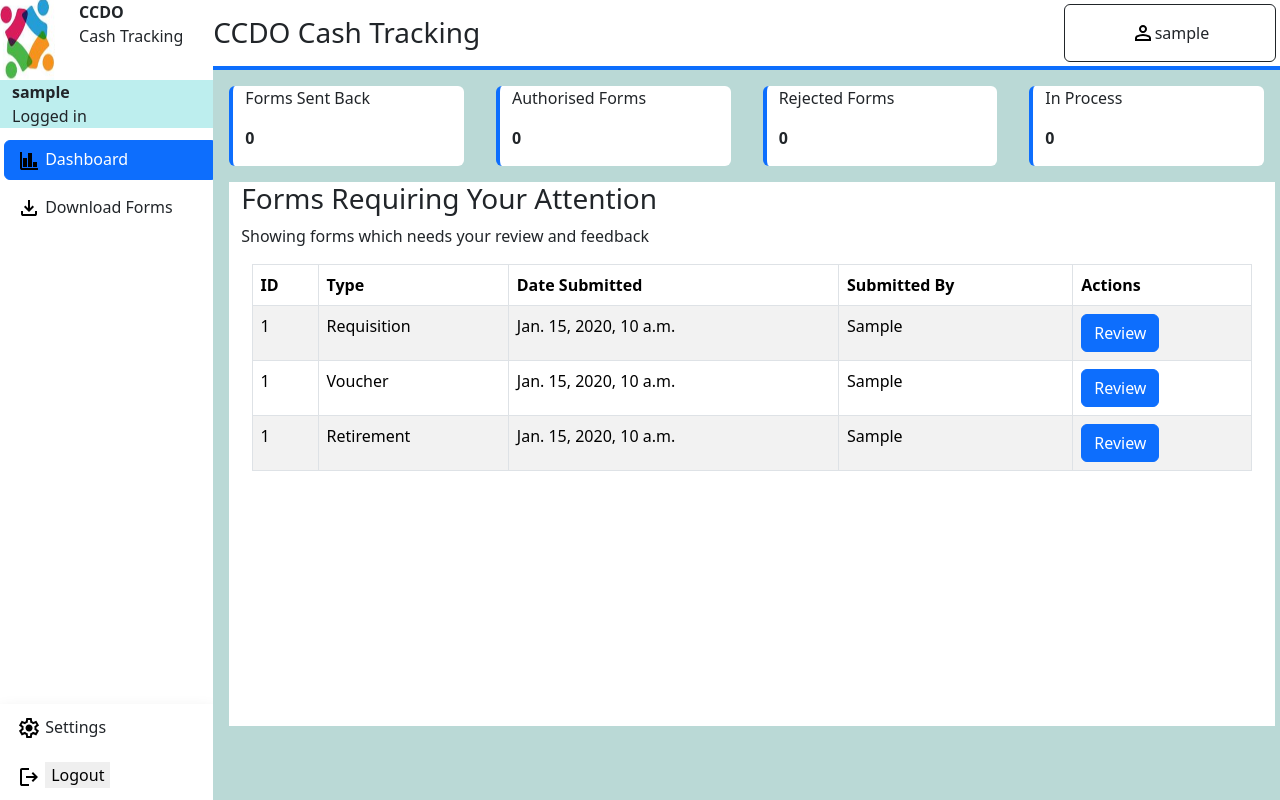
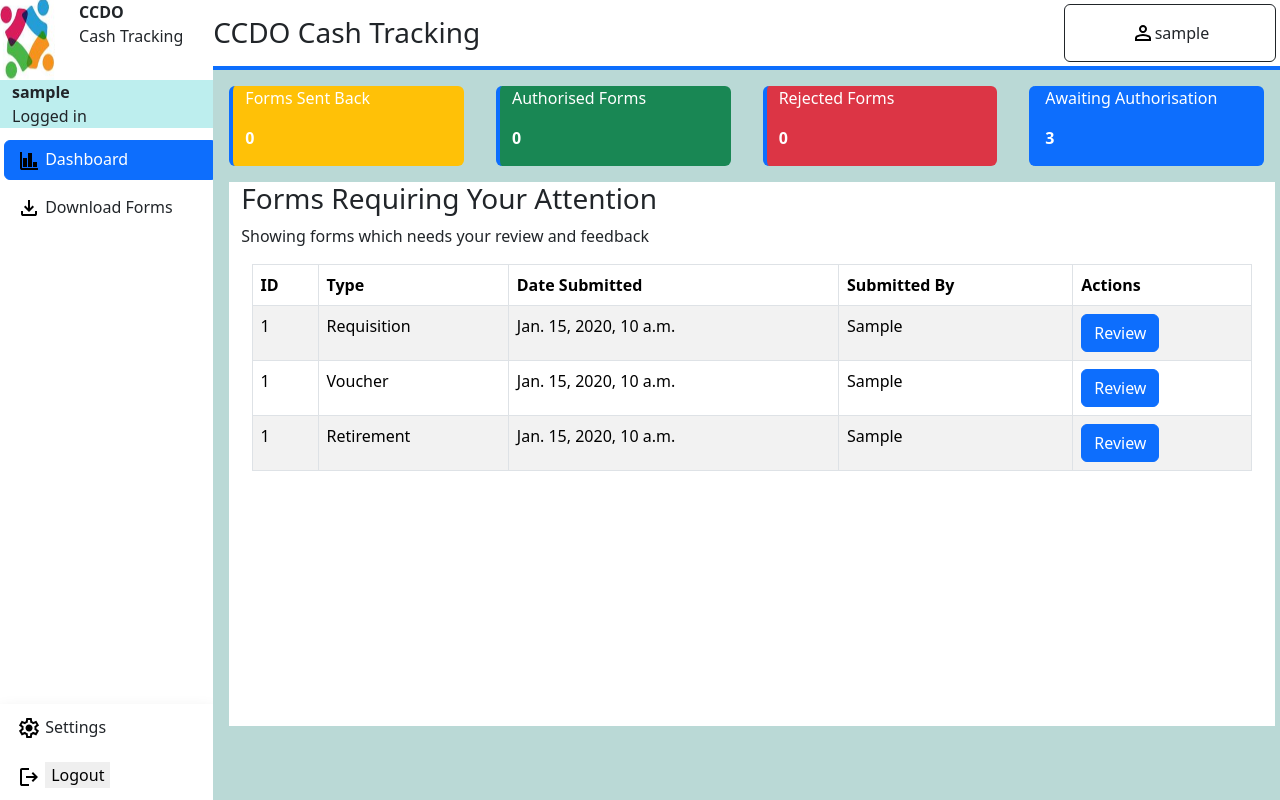
Before and after one commit to FrezerMakina/CashTrackingSystem, a Django app: page /dashboard/ in a window 1280 px wide. Run offline with Django 5.2, Linux system fonts and the light colour scheme; a user stored in the database is signed in; tables that the repository leaves empty hold one stand-in row (values such as "Sample post"); some libraries are stand-ins or nearby versions.

Commit message:
Dashboard for other staff members  shows metrics from the db now

```diff
--- a/CashTracker/models.py
+++ b/CashTracker/models.py
@@ -21,7 +21,7 @@ class Staff(AbstractUser):
 class Requisition(models.Model):
     ID = models.CharField(primary_key=True, max_length=10)
     date = models.DateTimeField(auto_now_add=True, null=False)
-    status = models.CharField(null=False, max_length=10, default="SUBMITTED")
+    status = models.CharField(null=False, max_length=50, default="SUBMITTED")
     staffid = models.CharField(models.ForeignKey(Staff, on_delete=models.DO_NOTHING), null=True, default="frezer")
     activityname = models.CharField(max_length=50, null=False)
     projectname = models.CharField(max_length=50, null=False)
@@ -53,7 +53,7 @@ class Voucher(models.Model):
     ID = models.AutoField(primary_key=True)
     requisitionid = models.ForeignKey(Requisition, on_delete=models.CASCADE, max_length=20)
     # staffid = models.ForeignKey(Staff, on_delete=models.DO_NOTHING)
-    status = models.CharField(null=False, max_length=10, default="SUBMITTED")
+    status = models.CharField(null=False, max_length=50, default="SUBMITTED")
     purpose = models.CharField(max_length=200, null=False)
     date = models.DateTimeField(auto_now_add=True, null=False, blank=False)
     createdby = models.CharField(max_length=50, null=False)
@@ -66,7 +66,7 @@ class Retirement(models.Model):
     ID = models.AutoField(primary_key=True)
     requisitionid = models.ForeignKey(Requisition, on_delete=models.CASCADE)
     voucherid = models.ForeignKey(Voucher, on_delete=models.CASCADE)
-    status = models.CharField(null=False, max_length=10, default="SUBMITTED")
+    status = models.CharField(null=False, max_length=50, default="SUBMITTED")
     date = models.DateTimeField(auto_now_add=True, null=False, blank=False)
     createdby = models.CharField(max_length=50, null=False)
 
--- a/CashTracker/views.py
+++ b/CashTracker/views.py
@@ -28,6 +28,75 @@ class RegisterView(CreateView):
 class DashboardView(LoginRequiredMixin, View):
     template_name = "CashTracker/dashboard.html"
     def get(self, request, *args, **kwargs):
+        req_completed = Requisition.objects.filter(status="Authorised", createdby=request.user.get_username()).count()
+        voucher_completed = Voucher.objects.filter(status="Authorised", createdby=request.user.get_username()).count()
+        ret_completed = Retirement.objects.filter(status="Authorised", createdby=request.user.get_username()).count()
+        completed_count = req_completed + voucher_completed + ret_completed
+
+        user_req_back = Requisition.objects.filter(status__in=['Sent Back by Finance Officer', 'Sent Back by Programs Manager', 'Sent Back by ED'], createdby=request.user.get_username()).count()
+        user_voucher_back = Voucher.objects.filter(status__in=['Sent Back by Finance Officer', 'Sent Back by Programs Manager', 'Sent Back by ED'], createdby=request.user.get_username()).count()
+        user_ret_back = Retirement.objects.filter(status__in=['Sent Back by Finance Officer', 'Sent Back by Programs Manager', 'Sent Back by ED'], createdby=request.user.get_username()).count()
+        user_back_count = user_req_back + user_voucher_back + user_ret_back
+
+        user_req_rej = Requisition.objects.filter(status__in=['Rejected by Finance Officer', 'Rejected by Programs Manager', 'Rejected by ED'], createdby=request.user.get_username()).count()
+        user_voucher_rej = Voucher.objects.filter(status__in=['Rejected by Finance Officer', 'Rejected by Programs Manager', 'Rejected by ED'], createdby=request.user.get_username()).count()
+        user_ret_rej = Retirement.objects.filter(status__in=['Rejected by Finance Officer', 'Rejected by Programs Manager', 'Rejected by ED'], createdby=request.user.get_username()).count()
+        user_rej_count = user_req_rej + user_voucher_rej + user_ret_rej
+
+        user_req_process = Requisition.objects.filter(createdby=request.user.get_username()).exclude(status__in=['Authorised', 'Sent Back by Finance Officer', 'Sent Back by Programs Manager', 'Sent Back by ED', 'Rejected by Finance Officer', 'Rejected by Programs Manager', 'Rejected by ED']).count()
+        user_voucher_process = Voucher.objects.filter(createdby=request.user.get_username()).exclude(status__in=['Authorised', 'Sent Back by Finance Officer', 'Sent Back by Programs Manager', 'Sent Back by ED', 'Rejected by Finance Officer', 'Rejected by Programs Manager', 'Rejected by ED']).count()
+        user_ret_process = Retirement.objects.filter(createdby=request.user.get_username()).exclude(status__in=['Authorised', 'Sent Back by Finance Officer', 'Sent Back by Programs Manager', 'Sent Back by ED', 'Rejected by Finance Officer', 'Rejected by Programs Manager', 'Rejected by ED']).count()
+        user_process_count = user_req_process + user_voucher_process + user_ret_process
+
+        req_submitted = Requisition.objects.filter(status="SUBMIITED").count()
+        voucher_submitted = Voucher.objects.filter(status="SUBMITTED").count()
+        ret_submitted = Retirement.objects.filter(status="SUBMITTED").count()
+        submitted_count = req_submitted + voucher_submitted + ret_submitted
+
+        req_reviewed = Requisition.objects.filter(status="Reviewed").count()
+        voucher_reviewed = Voucher.objects.filter(status="Reviewed").count()
+        ret_reviewed = Retirement.objects.filter(status="Reviewed").count()
+        reviewed_count = req_reviewed + voucher_reviewed + ret_reviewed
+
+        req_approved = Requisition.objects.filter(status="Approved").count()
+        voucher_approved = Voucher.objects.filter(status="Approved").count()
+        ret_approved = Retirement.objects.filter(status="Approved").count()
+        approved_count = req_approved + voucher_approved + ret_approved
+
+        req_authorised = Requisition.objects.filter(status="Authorised").count()
+        voucher_authorised = Voucher.objects.filter(status="Authorised").count()
+        ret_authorised = Retirement.objects.filter(status="Authorised").count()
+        authorised_count = req_authorised + voucher_authorised + ret_authorised
+
+        req_back_fin = Requisition.objects.filter(status="Sent Back by Finance Officer").count()
+        voucher_back_fin = Voucher.objects.filter(status="Sent Back by Finance Officer").count()
+        ret_back_fin = Retirement.objects.filter(status="Sent Back by Finance Officer").count()
+        back_fin_count = req_back_fin + voucher_back_fin + ret_back_fin
+
+        req_back_programs = Requisition.objects.filter(status="Sent Back by Programs Manager").count()
+        voucher_back_programs = Voucher.objects.filter(status="Sent Back by Programs Manager").count()
+        ret_back_programs = Retirement.objects.filter(status="Sent Back by Programs Manager").count()
+        back_programs_count = req_back_programs + voucher_back_programs + ret_back_programs
+
+        req_back_ed = Requisition.objects.filter(status="Sent Back by ED").count()
+        voucher_back_ed = Voucher.objects.filter(status="Sent Back by ED").count()
+        ret_back_ed = Retirement.objects.filter(status="Sent Back by ED").count()
+        back_ed_count = req_back_ed + voucher_back_ed + ret_back_ed
+
+        req_rej_fin = Requisition.objects.filter(status="Rejected by Finance Officer").count()
+        voucher_rej_fin = Voucher.objects.filter(status="Rejected by Finance Officer").count()
+        ret_rej_fin = Retirement.objects.filter(status="Rejected by Finance Officer").count()
+        rej_fin_count = req_rej_fin + voucher_rej_fin + ret_rej_fin
+
+        req_rej_programs = Requisition.objects.filter(status="Rejected by Programs Manager").count()
+        voucher_rej_programs = Voucher.objects.filter(status="Rejected by Programs Manager").count()
+        ret_rej_programs = Retirement.objects.filter(status="Rejected by Programs Manager").count()
+        rej_programs_count = req_rej_programs + voucher_rej_programs + ret_rej_programs
+
+        req_rej_ed = Requisition.objects.filter(status="Rejected by ED").count()
+        voucher_rej_ed = Voucher.objects.filter(status="Rejected by ED").count()
+        ret_rej_ed = Retirement.objects.filter(status="Rejected by ED").count()
+        rej_ed_count = req_rej_ed + voucher_rej_ed + ret_rej_ed
         # vouchers = Voucher.objects.all()
         # requisitions = Requisition.objects.all()
         # retirements = Retirement.objects.all()
@@ -62,6 +131,20 @@ class DashboardView(LoginRequiredMixin, View):
             'vouchersadmin' : vouchersadmin,
             'requisitionsadmin' : requisitionsadmin,
             'retirementsadmin' : retirementsadmin,
+            'reviewed_count' : reviewed_count,
+            'approved_count' : approved_count,
+            'authorised_count' : authorised_count,
+            'back_fin_count' : back_fin_count,
+            'back_programs_count' : back_programs_count,
+            'back_ed_count' : back_ed_count,
+            'rej_fin_count' : rej_fin_count,
+            'rej_programs_count' : rej_programs_count,
+            'rej_ed_count' : rej_ed_count,
+            'submitted_count' : submitted_count,
+            'completed_count' : completed_count,
+            'user_back_count' : user_back_count,
+            'user_rej_count' : user_rej_count,
+            'user_process_count' : user_process_count,
         })
 
 
@@ -361,7 +444,7 @@ class RequisitionReviewView(LoginRequiredMixin, UpdateView):
         dashboard_url = self.request.build_absolute_uri(reverse('dashboard'))
 
         if action == "reject":
-            requisition.status = "Rejected"
+            requisition.status = f'Rejected by {self.request.role}'
             requisition.save()
             messages.success(self.request, f"Requisition {requisition.ID} rejected successfully.")
 
@@ -382,7 +465,7 @@ class RequisitionReviewView(LoginRequiredMixin, UpdateView):
             return super().form_valid(form)
 
         elif action == "send_back":
-            requisition.status = "Sent Back"
+            requisition.status = f'Sent Back by {self.request.role}'
             requisition.save()
             messages.success(self.request, f"Requisition {requisition.ID} sent back successfully.")
 
@@ -570,7 +653,7 @@ class VoucherReviewView(LoginRequiredMixin, UpdateView):
         dashboard_url = self.request.build_absolute_uri(reverse('dashboard'))
 
         if action == "reject":
-            voucher.status = "Rejected"
+            voucher.status = f'Rejected by {self.request.role}'
             voucher.save()
             messages.success(self.request, f"Voucher {voucher.ID} rejected successfully.")
 
@@ -591,7 +674,7 @@ class VoucherReviewView(LoginRequiredMixin, UpdateView):
             return super().form_valid(form)
 
         elif action == "send_back":
-            voucher.status = "Sent Back"
+            voucher.status = f'Sent Back by {self.request.role}'
             voucher.save()
             messages.success(self.request, f"Voucher {voucher.ID} sent back successfully.")
 
@@ -778,7 +861,7 @@ class RetirementReviewView(LoginRequiredMixin, UpdateView):
         dashboard_url = self.request.build_absolute_uri(reverse('dashboard'))
 
         if action == "reject":
-            retirement.status = "Rejected"
+            retirement.status = f'Rejected by {self.request.role}'
             retirement.save()
             messages.success(self.request, f"Retirement {retirement.ID} rejected successfully.")
 
@@ -800,7 +883,7 @@ class RetirementReviewView(LoginRequiredMixin, UpdateView):
             return super().form_valid(form)
 
         elif action == "send_back":
-            retirement.status = "Sent Back"
+            retirement.status = f'Sent Back by {self.request.role}'
             retirement.save()
             messages.success(self.request, f"Retirement {retirement.ID} sent back successfully.")
 
--- a/templates/CashTracker/dashboard.html
+++ b/templates/CashTracker/dashboard.html
@@ -19,28 +19,98 @@
   {% endfor %}
 {% endif %}
 
-
+{% if request.user.role == 'Finance Officer' %}
 <div class="d-flex justify-content-between container-fluid w-100 mx-0 p-0">
-    <div class="container-fluid border-start border-4 border-primary bg-white w-25 m-3 rounded">
+    <div class="container-fluid border-start border-4 border-primary bg-warning text-white w-25 m-3 rounded">
         <p>Forms Sent Back</p>
-        <p class="fw-bold">0</p>
+        <p class="fw-bold">{{ back_fin_count }}</p>
     </div>
 
-    <div class="container-fluid border-start border-4 border-primary bg-white w-25 m-3 rounded">
-        <p>Authorised Forms</p>
-        <p class="fw-bold">0</p>
+    <div class="container-fluid border-start border-4 border-primary bg-success text-white w-25 m-3 rounded">
+        <p>Reviewed Forms</p>
+        <p class="fw-bold">{{ reviewed_count }}</p>
     </div>
 
-    <div class="container-fluid border-start border-4 border-primary bg-white w-25 m-3 rounded">
+    <div class="container-fluid border-start border-4 border-primary bg-danger text-white w-25 m-3 rounded">
         <p>Rejected Forms</p>
-        <p class="fw-bold">0</p>
+        <p class="fw-bold">{{ rej_fin_count }}</p>
     </div>
 
-    <div class="container-fluid border-start border-4 border-primary bg-white w-25 m-3 rounded">
-        <p>In Process</p>
-        <p class="fw-bold">0</p>
+    <div class="container-fluid border-start border-4 border-primary bg-primary text-white w-25 m-3 rounded">
+        <p>Awaiting Review</p>
+        <p class="fw-bold">{{ submitted_count }}</p>
     </div>
 </div>
+
+{% elif request.user.role == 'Programs Manager' %}
+<div class="d-flex justify-content-between container-fluid w-100 mx-0 p-0">
+    <div class="container-fluid border-start border-4 border-primary bg-warning text-white w-25 m-3 rounded">
+        <p>Forms Sent Back</p>
+        <p class="fw-bold">{{ back_programs_count }}</p>
+    </div>
+
+    <div class="container-fluid border-start border-4 border-primary bg-success text-white w-25 m-3 rounded">
+        <p>Approved Forms</p>
+        <p class="fw-bold">{{ approved_count }}</p>
+    </div>
+
+    <div class="container-fluid border-start border-4 border-primary bg-danger text-white w-25 m-3 rounded">
+        <p>Rejected Forms</p>
+        <p class="fw-bold">{{ rej_programs_count }}</p>
+    </div>
+
+    <div class="container-fluid border-start border-4 border-primary bg-primary text-white w-25 m-3 rounded">
+        <p>Awaiting Approval</p>
+        <p class="fw-bold">{{ reviewed_count }}</p>
+    </div>
+</div>
+
+{% elif request.user.role == 'ED' %}
+<div class="d-flex justify-content-between container-fluid w-100 mx-0 p-0">
+    <div class="container-fluid border-start border-4 border-primary bg-warning text-white w-25 m-3 rounded">
+        <p>Forms Sent Back</p>
+        <p class="fw-bold">{{ back_ed_count }}</p>
+    </div>
+
+    <div class="container-fluid border-start border-4 border-primary bg-success text-white w-25 m-3 rounded">
+        <p>Authorised Forms</p>
+        <p class="fw-bold">{{ authorised_count }}</p>
+    </div>
+
+    <div class="container-fluid border-start border-4 border-primary bg-danger text-white w-25 m-3 rounded">
+        <p>Rejected Forms</p>
+        <p class="fw-bold">{{ rej_ed_count }}</p>
+    </div>
+
+    <div class="container-fluid border-start border-4 border-primary bg-primary text-white w-25 m-3 rounded">
+        <p>Awaiting Authorisation</p>
+        <p class="fw-bold">{{ approved_count }}</p>
+    </div>
+</div>
+
+{% else %}
+<div class="d-flex justify-content-between container-fluid w-100 mx-0 p-0">
+    <div class="container-fluid border-start border-4 border-primary bg-warning text-white w-25 m-3 rounded">
+        <p>Forms Sent Back</p>
+        <p class="fw-bold">{{ user_back_count }}</p>
+    </div>
+
+    <div class="container-fluid border-start border-4 border-primary bg-success text-white w-25 m-3 rounded">
+        <p>Authorised Forms</p>
+        <p class="fw-bold">{{ completed_count }}</p>
+    </div>
+
+    <div class="container-fluid border-start border-4 border-primary bg-danger text-white w-25 m-3 rounded">
+        <p>Rejected Forms</p>
+        <p class="fw-bold">{{ user_rej_count }}</p>
+    </div>
+
+    <div class="container-fluid border-start border-4 border-primary bg-primary text-white w-25 m-3 rounded">
+        <p>In Process</p>
+        <p class="fw-bold">{{ user_process_count }}</p>
+    </div>
+</div>
+{% endif %}
 
 {% if requisitions or vouchers or retirements %}
 <div class="container-fluid table-responsive border-primary  bg-white mx-3 my-0" style="width: 98%; height: 68%;">
```
Also changed, not shown: CashTracker/migrations/0010_alter_requisition_status_alter_retirement_status_and_more.py (added).
